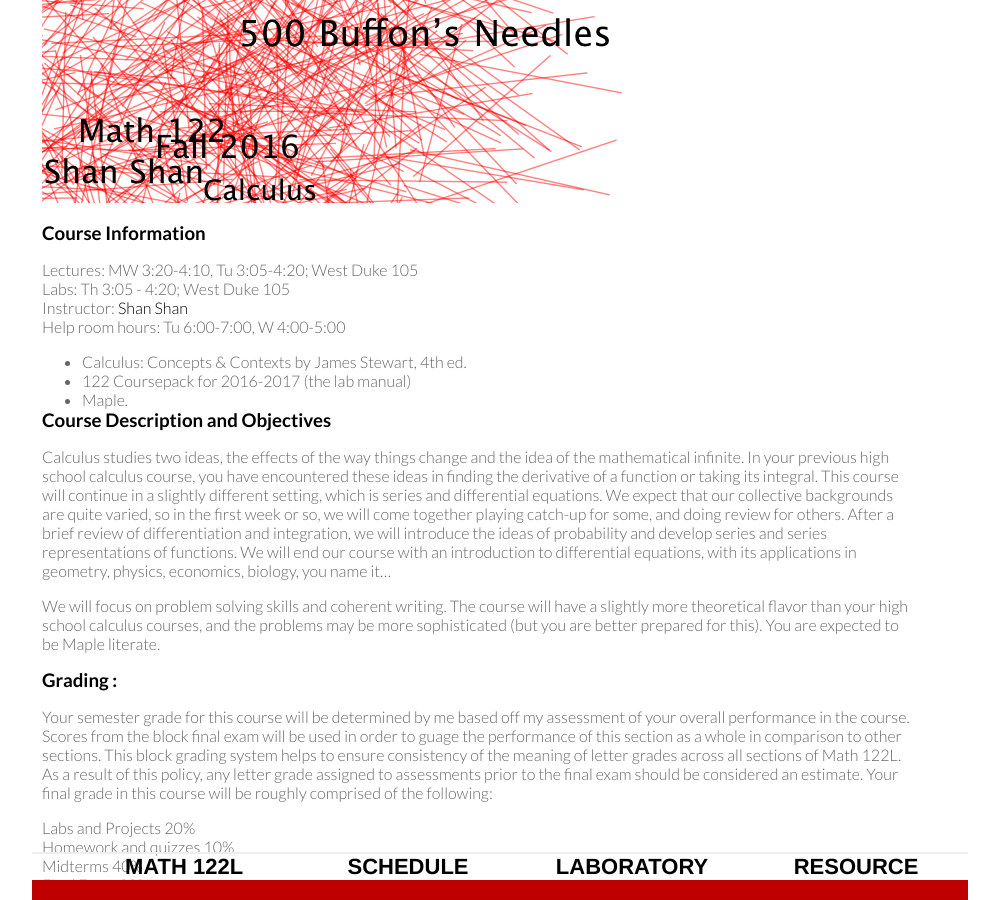
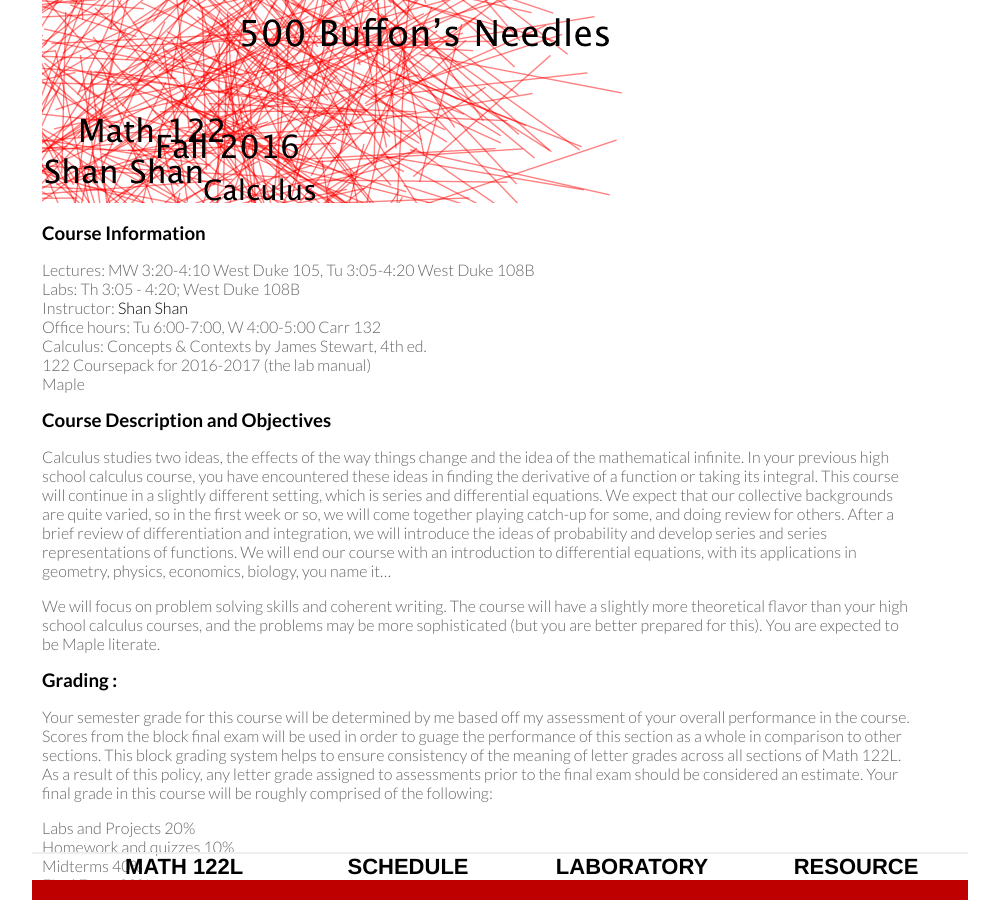
Before and after one commit to sshanshans/calculus2, a Jekyll site: the page built from index.md, in a window 1280 px wide and 900 px high, scrolled down 332 px. Shown: the whole window, without its empty margins (160-1159 px from the left). Built offline with Jekyll 4.4.1, drawn with Linux system fonts in a browser that asks for light colours.

Commit message:
Update index.md

```diff
--- a/index.md
+++ b/index.md
@@ -7,14 +7,13 @@ description: course webpage
 <img src="/calculus2/images/needle.png" >
 
 ### Course Information
-Lectures: MW 3:20-4:10, Tu 3:05-4:20; West Duke 105 <br>
-Labs: Th 3:05 - 4:20; West Duke 105  <br>
+Lectures: MW 3:20-4:10 West Duke 105, Tu 3:05-4:20 West Duke 108B <br>
+Labs: Th 3:05 - 4:20; West Duke 108B  <br>
 Instructor: [Shan Shan](https://sshanshans.github.io)  <br>
-Help room hours: Tu 6:00-7:00, W 4:00-5:00 <br>
-
-* Calculus: Concepts & Contexts by James Stewart, 4th ed. <br>
-* 122 Coursepack for 2016-2017 (the lab manual) <br>
-* Maple.
+Office hours: Tu 6:00-7:00, W 4:00-5:00 Carr 132 <br>
+Calculus: Concepts & Contexts by James Stewart, 4th ed. <br>
+122 Coursepack for 2016-2017 (the lab manual) <br>
+Maple
 
 ### Course Description and Objectives
 
```
